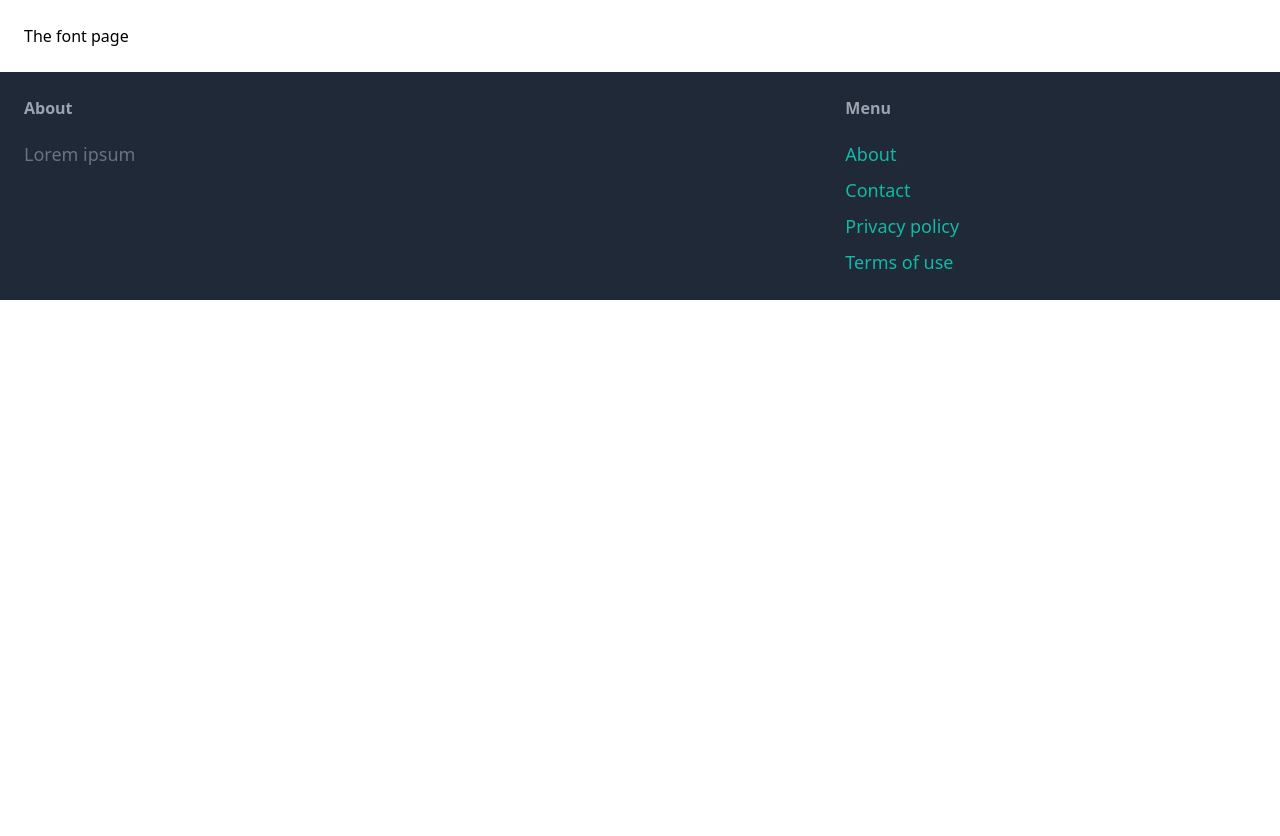
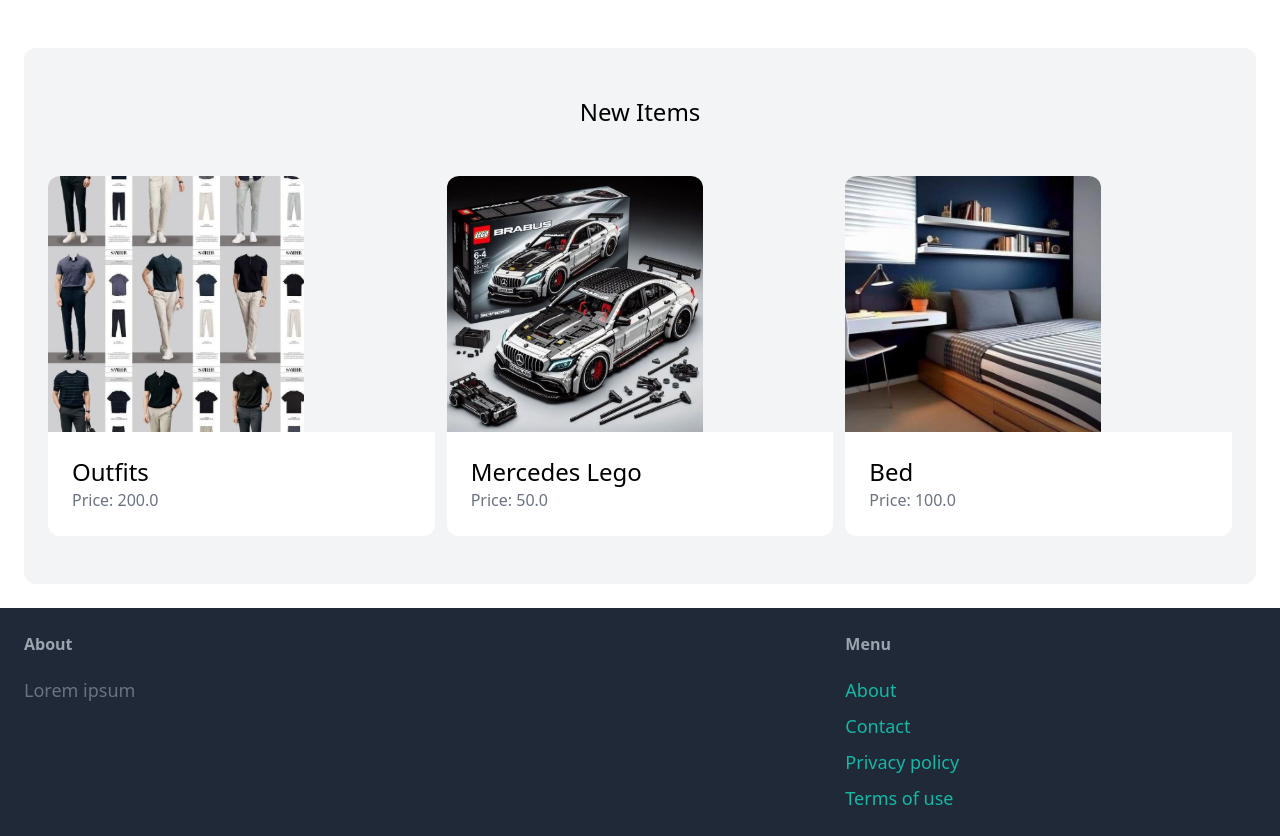
Before and after one commit to Uel-s/Django, a Django app: page / in a window 1280 px wide. Shown: the part 77-913 px from the top of the page. Before the commit the page ends 377 px from the top, so only its background shows below. Run offline with Django 3.2, Linux system fonts and the light colour scheme; data comes from the database, SQL or seed files in the repository; both versions use the stored data as it was after the commit; some libraries are stand-ins or nearby versions.

Commit message:
`Added new features to the project: item listing, categories, and image upload images. Updated database models, views, templates, and settings accordingly.`

```diff
--- a/puddle/core/templates/core/index.html
+++ b/puddle/core/templates/core/index.html
@@ -1,5 +1,23 @@
 {% extends "core/base.html" %}
-{% block title %}Welcome {%endblock%}
+
+{% block title %}Welcome{% endblock %}
+
 {% block content %}
-<h1>The font page</h1>
+<div class="mt-6 px-6 py-12 bg-gray-100 rounded-xl">
+  <h2 class="mb-12 text-2xl text-center">New Items</h2>
+  <div class="grid grid-cols-3 gap-3">
+    {% for item in items %}
+    <div>
+      <a href="#">
+        <img src="{{ item.image.url }}" class="w-64 h-64 object-cover rounded-t-xl" alt="image" />
+
+        <div class="p-6 bg-white rounded-b-xl">
+          <h2 class="text-2xl">{{ item.name }}</h2>
+          <p class="text-gray-500">Price: {{ item.price }}</p>
+        </div>
+      </a>
+    </div>
+    {% endfor %}
+  </div>
+</div>
 {% endblock %}
--- a/puddle/core/views.py
+++ b/puddle/core/views.py
@@ -1,7 +1,13 @@
 from django.shortcuts import render
+from item.models import Category, Item
 
 def index(request):
-    return render(request, "core/index.html")
+    items = Item.objects.filter(is_sold=False)[:6]
+    categories = Category.objects.all()
+    return render(request, "core/index.html",{
+        "categories":categories,
+        "items":items,
+    })
 
 def contact(request):
     return render(request,"core/contact.html" )
--- a/puddle/item/admin.py
+++ b/puddle/item/admin.py
@@ -1,4 +1,5 @@
 from django.contrib import admin
-from .models import Category
+from .models import Category,Item
 
 admin.site.register(Category)
+admin.site.register(Item)
--- a/puddle/item/models.py
+++ b/puddle/item/models.py
@@ -1,3 +1,4 @@
+from django.contrib.auth.models import User
 from django.db import models
 
 class Category(models.Model):
@@ -9,3 +10,17 @@ class Category(models.Model):
 
     def __str__(self):
             return self.name
+
+
+class Item(models.Model):
+    category= models.ForeignKey(Category, related_name="items", on_delete=models.CASCADE)
+    name = models.CharField(max_length=255)
+    description = models.TextField(blank=True, null=True)
+    price = models.FloatField()
+    image = models.ImageField(upload_to="item_image", blank=True, null=True) # pip install pillow
+    is_sold = models.BooleanField(default=False)
+    created_by = models.ForeignKey(User, related_name="items", on_delete=models.CASCADE)
+    created_at = models.DateTimeField(auto_now_add=True)
+
+    def __str__(self):
+            return self.name
--- a/puddle/puddle/settings.py
+++ b/puddle/puddle/settings.py
@@ -120,6 +120,9 @@ USE_TZ = True
 # https://docs.djangoproject.com/en/3.2/howto/static-files/
 
 STATIC_URL = '/static/'
+# Configurations for adding image
+MEDIA_URL = 'media/'
+MEDIA_ROOT= BASE_DIR / 'media'
 
 # Default primary key field type
 # https://docs.djangoproject.com/en/3.2/ref/settings/#default-auto-field
--- a/puddle/puddle/urls.py
+++ b/puddle/puddle/urls.py
@@ -1,9 +1,11 @@
+from core.views import contact, index
+from django.conf import settings
+from django.conf.urls.static import static
 from django.contrib import admin
 from django.urls import path
-from core.views import index,contact
 
 urlpatterns = [
     path('',index,name='index'),
     path("contact/",contact,name="contact"),
     path('admin/', admin.site.urls),
-]
+] + static(settings.MEDIA_URL, document_root=settings.MEDIA_ROOT)
```
Also changed, not shown: puddle/db.sqlite3, puddle/item/migrations/0002_auto_20250207_0431.py (added), puddle/media/item_image/Toy.jpg (added), puddle/media/item_image/bed.jpg (added), puddle/media/item_image/clothes.jpg (added).
